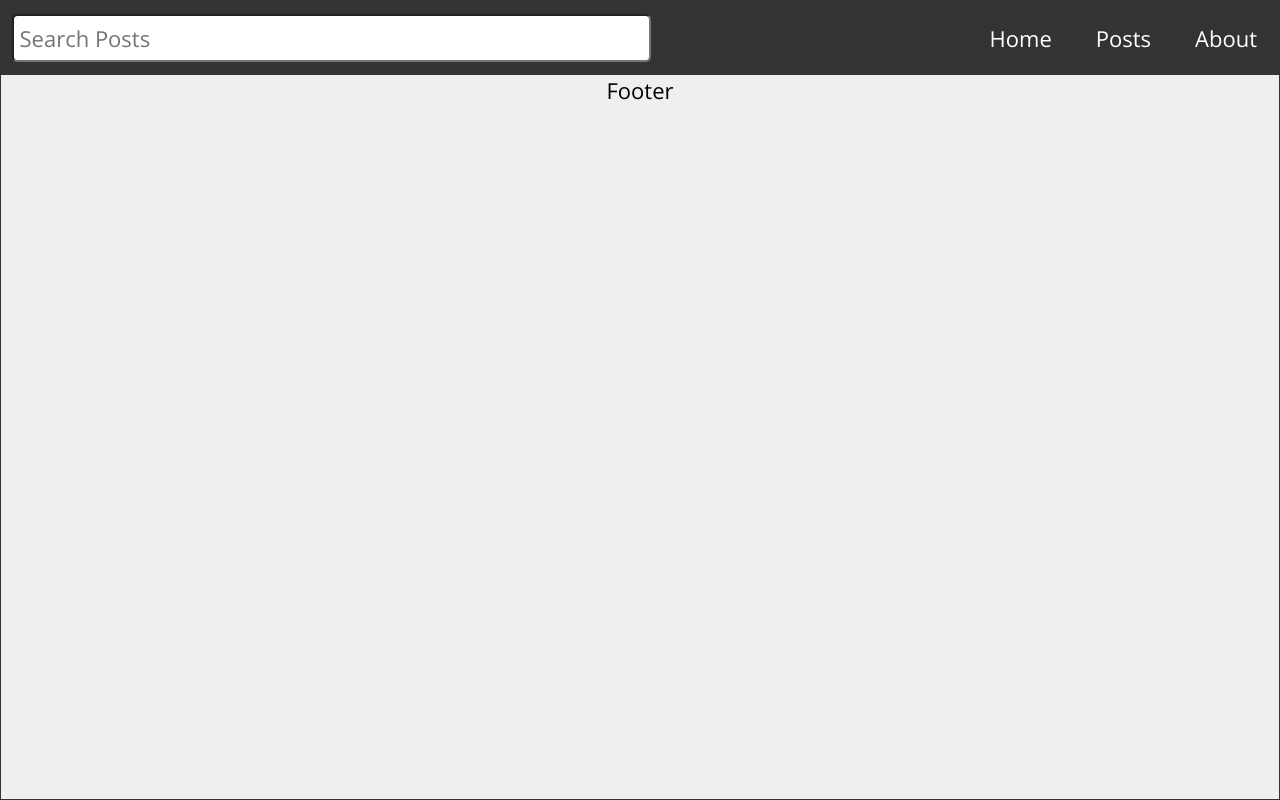
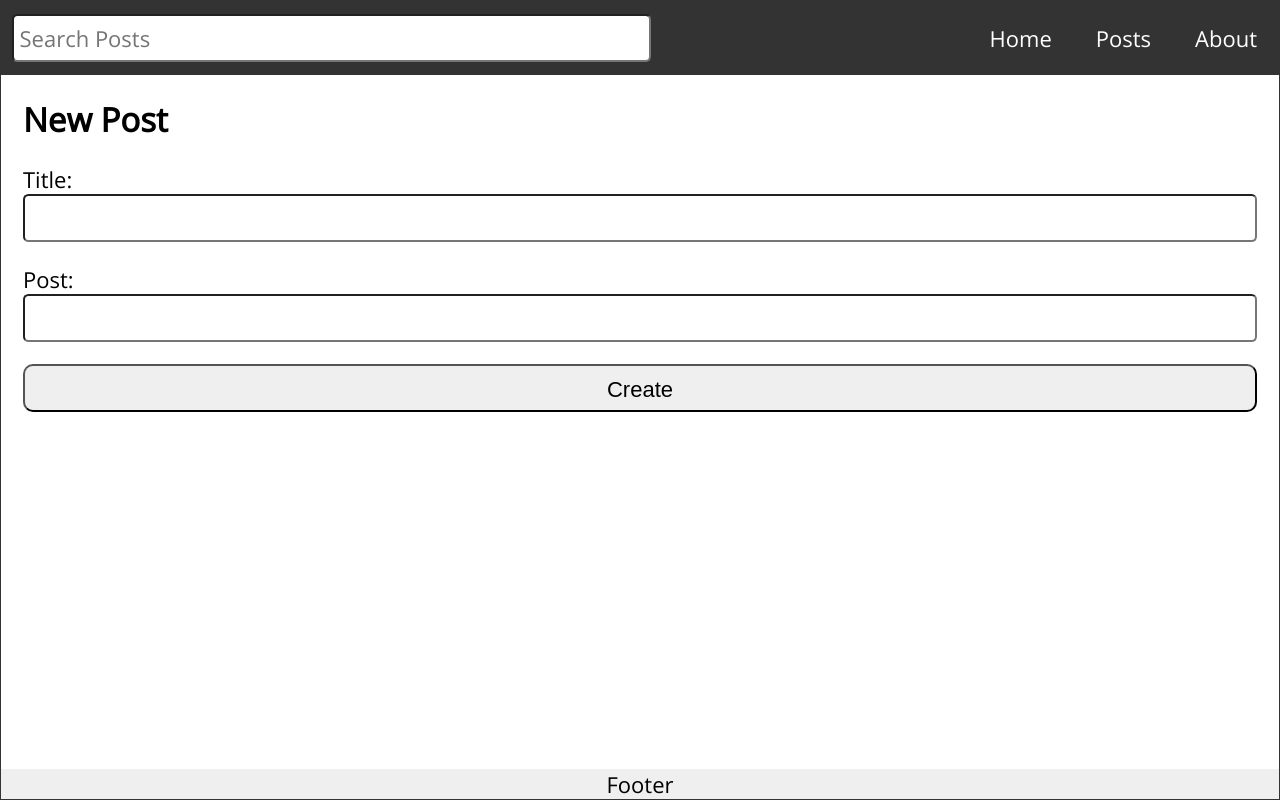
Before and after one commit to minkhaung-mkks/Learning_react_routers-n-stuff, a React (Vite) app: page /post in a window 1280 px wide. Built offline with nearby package versions, Linux system fonts and the light colour scheme.

Commit message:
New Post Creation Form

```diff
--- a/components/NewPosts.jsx
+++ b/components/NewPosts.jsx
@@ -1,9 +1,24 @@
-const NewPosts = () => {
+import PropTypes from 'prop-types'
+
+const NewPosts = ({ handleSubmit, postTitle, setPostTitle, postBody, setPostBody }) => {
     return (
-        <div>
-
-        </div>
+        <main className="NewPost">
+            <h2>New Post</h2>
+            <form onSubmit={handleSubmit} className="newPostForm">
+                <label htmlFor="postTitle">Title:</label>
+                <input type="text" id='postTitle' required value={postTitle} onChange={(e) => setPostTitle(e.target.value)} />
+                <label htmlFor="postBody">Post:</label>
+                <input type="text" id='postBody' required value={postBody} onChange={(e) => setPostBody(e.target.value)} />
+                <button type="submit">Create</button>
+            </form>
+        </main>
     )
 }
-
+NewPosts.propTypes = {
+    postTitle: PropTypes.string,
+    postBody: PropTypes.string,
+    setPostTitle: PropTypes.func,
+    setPostBody: PropTypes.func,
+    handleSubmit: PropTypes.func
+}
 export default NewPosts
```
